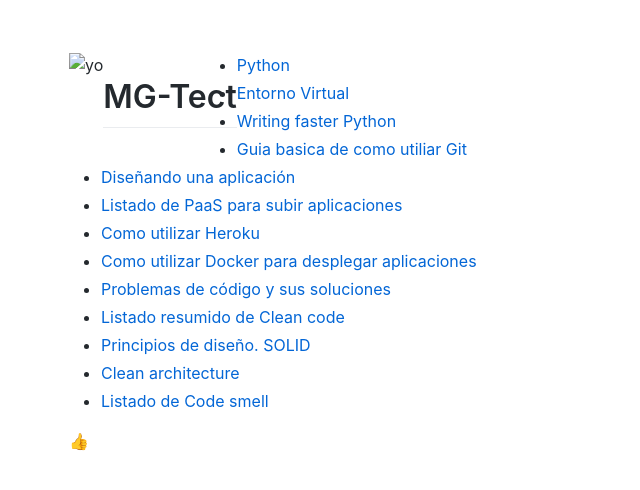
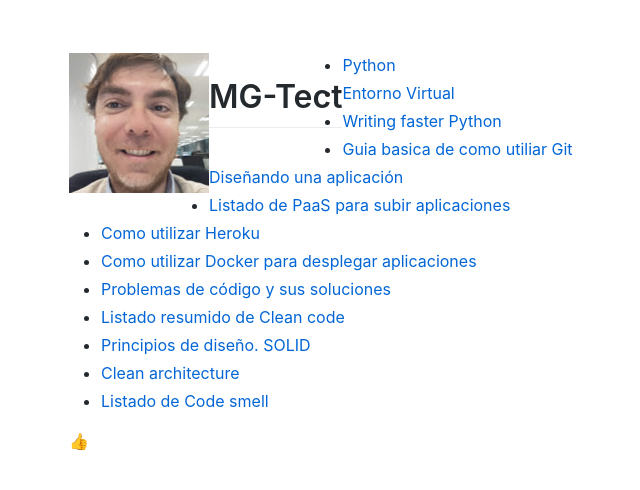
Before and after one commit to Akira3030/formacion, a Jekyll site: the page built from index.md, in a window 1280 px wide. Shown: the top 490 px of the page, without its empty margins (126-766 px from the left). Built offline with Jekyll 4.4.1, drawn with Linux system fonts in a browser that asks for light colours; emoji names are drawn with the system emoji font.

Commit message:
Update default.html

```diff
--- a/_layouts/default.html
+++ b/_layouts/default.html
@@ -27,7 +27,7 @@
 
         <header>
             <div>
-                <div style="float:left"><img src="yo.jpg" alt="yo"></div>
+                <div style="float:left"><img src="{{ site.site_url }}/assets/img/yo.jpg" alt="yo"></div>
                 <div style="float:left"><h1 style="font-color:green">MG-Tect</h1></div>
             </div>
         </header>
```
